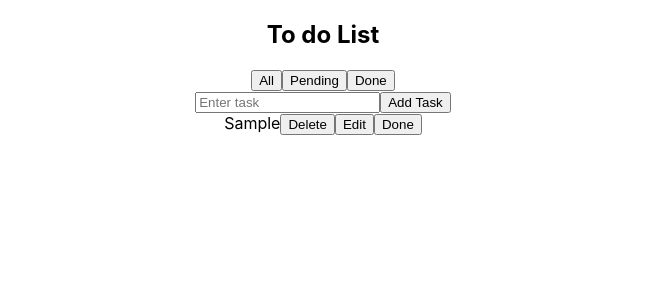
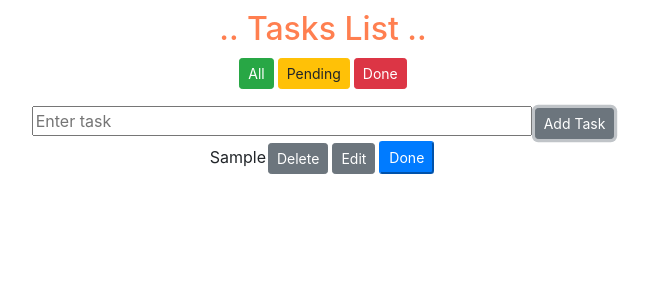
Before and after one commit to shadowpm/todo-list, a React (Create React App) app: page / in a window 1280 px wide. Both pictures are taken after typing "Sample" into the empty fields and a click on the button "Add Task". Shown: the top 300 px of the page, without its empty margins (317-966 px from the left). Built offline with nearby package versions, Linux system fonts and the light colour scheme.

Commit message:
Add reactstrap to the project, add some styles using react to the project.

```diff
--- a/src/App.css
+++ b/src/App.css
@@ -1,3 +1,22 @@
 .App {
   text-align: center;
 }
+
+.heading-color {
+  color: coral;
+  margin-top: 10px;
+}
+
+.button-style {
+  margin: 2px;
+}
+
+.input-style {
+  width: 500px;
+  margin-right: 3px;
+  margin-top: 15px;
+}
+
+.edit-delete-style {
+  margin-top: 50px;
+}
--- a/src/App.js
+++ b/src/App.js
@@ -173,7 +173,7 @@ class App extends Component {
   render() {
     return (
       <div className="App">
-        <h2>To do List</h2>
+        <h2 className="heading-color">.. Tasks List ..</h2>
         <FilterComponent onChangeFilter={this.changeFilter} currentFilter={this.state.filter}/>
         <CreateTaskComponent onCreate={this.create}/>
         <TasksListComponent tasks={this.getTasksByFilter()}
--- a/src/components/ConfirmDeleteTasksComponent.js
+++ b/src/components/ConfirmDeleteTasksComponent.js
@@ -1,5 +1,6 @@
 import React, {Component} from 'react';
 import _ from 'lodash';
+import { Button } from 'reactstrap';
 
 class ConfirmDeleteTasksComponent extends Component {
   render() {
@@ -8,9 +9,9 @@ class ConfirmDeleteTasksComponent extends Component {
     } else {
       return (
         <div>
-          <h4>Do you want to delete this: "{this.props.task.task}" task?</h4>
-          <button onClick={this.props.onDelete}>Yes</button>
-          <button onClick={this.props.onCancel}>No</button>
+          <h6 className="edit-delete-style">Do you want to delete this: "{this.props.task.task}" task?</h6>
+          <Button className="button-style btn-primary btn-sm" onClick={this.props.onDelete}>Yes</Button>
+          <Button className="button-style btn-primary btn-sm" onClick={this.props.onCancel}>No</Button>
         </div>
       )
     }
--- a/src/components/CreateTaskComponent.js
+++ b/src/components/CreateTaskComponent.js
@@ -1,4 +1,5 @@
 import React, {Component} from 'react';
+import {Button} from 'reactstrap';
 
 class CreateTaskComponent extends Component {
   constructor(props) {
@@ -27,11 +28,11 @@ class CreateTaskComponent extends Component {
     return (
       <div>
         <form onSubmit={this.handleSubmit}>
-          <input placeholder="Enter task"
+          <input className="input-style" placeholder="Enter task"
                  id="user-task"
                  value={this.state.value}
                  onChange={this.handleChange}/>
-          <button>Add Task</button>
+          <Button className="btn btn-primary btn-sm">Add Task</Button>
         </form>
       </div>
     )
--- a/src/components/EditTaskComponent.js
+++ b/src/components/EditTaskComponent.js
@@ -1,5 +1,6 @@
 import React, {Component} from 'react';
 import _ from 'lodash';
+import { Button } from 'reactstrap';
 
 class EditTaskComponent extends Component {
   constructor(props) {
@@ -27,12 +28,12 @@ class EditTaskComponent extends Component {
     } else {
       return (
         <div>
-          <h4>Edit task:</h4>
+          <h6 className="edit-delete-style">Edit task:</h6>
           <input placeholder="insert task"
                  onChange={this.handleChange}
                  value={this.state.value}/>
-          <button onClick={this.btnEditClicked}>Edit</button>
-          <button onClick={this.props.onCancelEdit}>Cancel</button>
+          <Button className="button-style btn-primary btn-sm" onClick={this.btnEditClicked}>Edit</Button>
+          <Button className="button-style btn-primary btn-sm" onClick={this.props.onCancelEdit}>Cancel</Button>
         </div>
       )
     }
--- a/src/components/TaskComponent.js
+++ b/src/components/TaskComponent.js
@@ -1,4 +1,5 @@
 import React, {Component} from 'react';
+import { Button } from 'reactstrap';
 
 class TaskComponent extends Component {
   constructor(props) {
@@ -37,7 +38,7 @@ class TaskComponent extends Component {
    */
   renderDoneButton() {
     if (!this.props.task.is_done) {
-      return <button onClick={this.btnDoneClicked}>Done</button>
+      return <button className="button-style btn-primary btn-sm" onClick={this.btnDoneClicked}>Done</button>
     } else {
       return null;
     }
@@ -47,8 +48,8 @@ class TaskComponent extends Component {
     return (
       <div>
         {this.props.task.task}
-        <button onClick={this.btnDeleteClicked}>Delete</button>
-        <button onClick={this.btnEditClicked}>Edit</button>
+        <Button className="button-style btn-primary btn-sm" onClick={this.btnDeleteClicked}>Delete</Button>
+        <Button className="button-style btn-primary btn-sm" onClick={this.btnEditClicked}>Edit</Button>
         {this.renderDoneButton()}
       </div>
     )
--- a/src/components/filterComponent.js
+++ b/src/components/filterComponent.js
@@ -1,4 +1,5 @@
 import React, {Component} from 'react';
+import { Button } from 'reactstrap';
 
 class FilterComponent extends Component {
   constructor(props) {
@@ -35,9 +36,9 @@ class FilterComponent extends Component {
   render() {
     return (
       <div>
-        <button onClick={this.btnAllClicked}>All</button>
-        <button onClick={this.btnPendingClicked}>Pending</button>
-        <button onClick={this.btnDoneClicked}>Done</button>
+        <Button className="button-style btn btn-primary btn-sm" color="success" onClick={this.btnAllClicked}>All</Button>
+        <Button className="button-style btn btn-primary btn-sm" color="warning" onClick={this.btnPendingClicked}>Pending</Button>
+        <Button className="button-style btn btn-primary btn-sm" color="danger" onClick={this.btnDoneClicked}>Done</Button>
       </div>
     )
   }
--- a/src/index.js
+++ b/src/index.js
@@ -3,6 +3,7 @@ import ReactDOM from 'react-dom';
 import './index.css';
 import App from './App';
 import * as serviceWorker from './serviceWorker';
+import 'bootstrap/dist/css/bootstrap.min.css';
 
 ReactDOM.render(<App />, document.getElementById('root'));
 
```
Also changed, not shown: package.json (+5 -3 lines), 1 other file (tests, documents, lock files or other folders).
